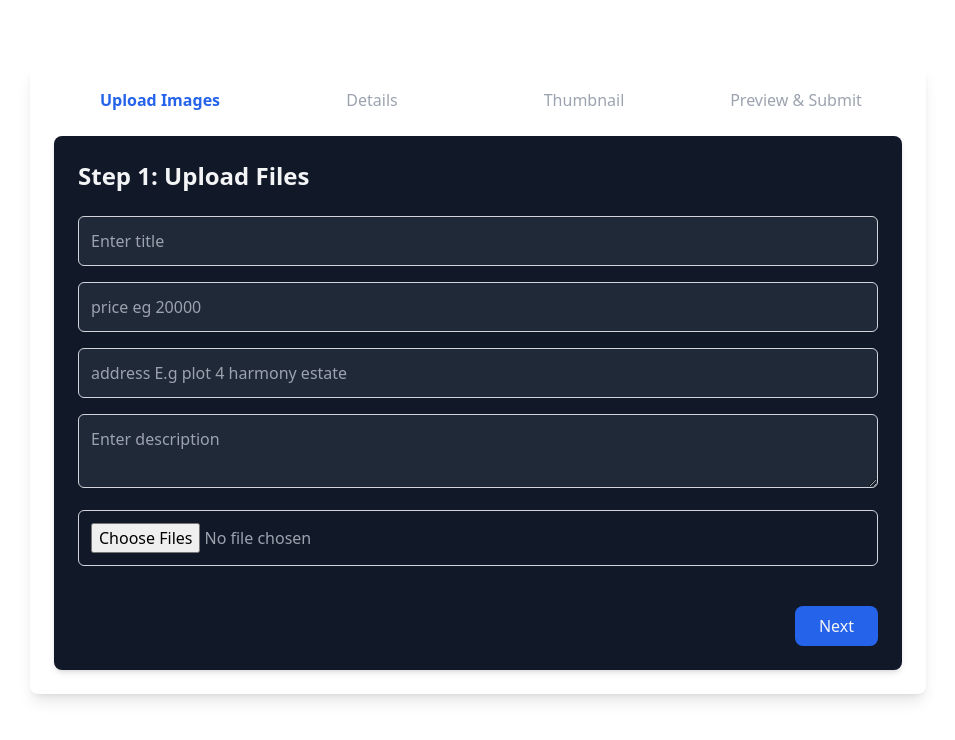
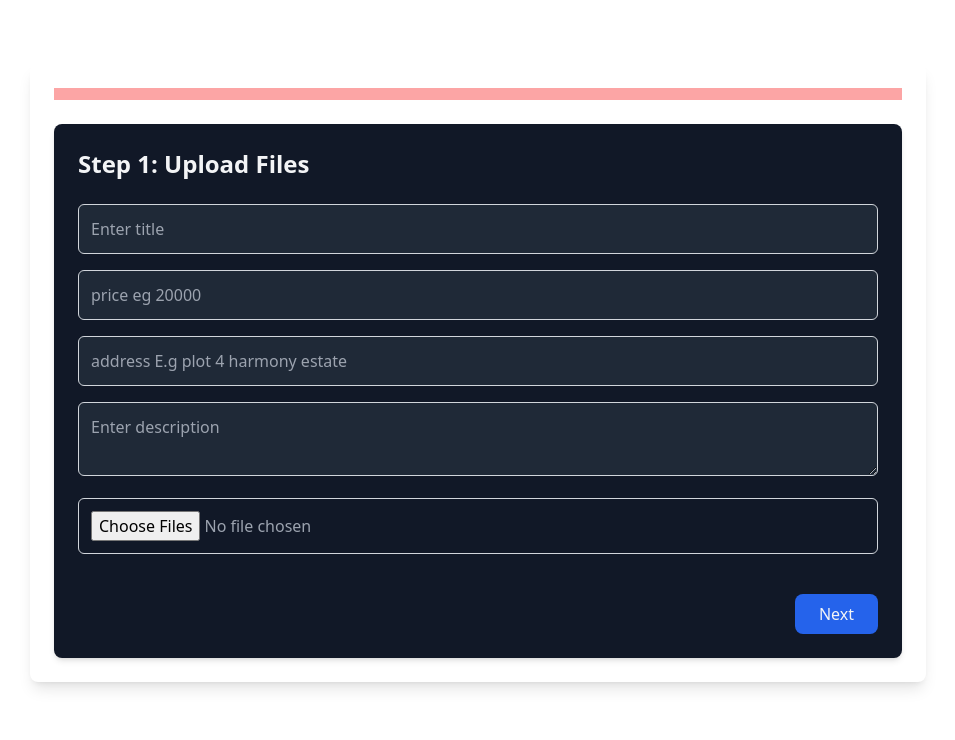
Before and after one commit to kenmentor/agent-with-me-frountend, a Next.js app: page /upload in a window 1280 px wide. Shown: the top 740 px of the page, without its empty margins (162-1117 px from the left). Built offline with nearby package versions, Linux system fonts and the light colour scheme.

Commit message:
add some track bar to upload

```diff
--- a/src/components/Upload1.tsx
+++ b/src/components/Upload1.tsx
@@ -36,7 +36,7 @@ const UploadWizard = () => {
     images:[],
     type:"",
     address:"",
-    state:"",
+    state:"Calabar",
     landmark:"",
     waterSuply:true,
     electricity:90,
@@ -55,12 +55,13 @@ const UploadWizard = () => {
     data.append("price",formData.price)
     data.append("location",formData.location)
     data.append("type",formData.type)
-    data.append("state",formData.price)
+    data.append("address",formData.address)
+    data.append("state",formData.state)
     data.append("landmark",formData.landmark)
     data.append("waterSuply",JSON.stringify(formData.waterSuply))
     data.append("electricity",JSON.stringify(formData.electricity))
-    formData.files.forEach(()  => {
-      data.append("files",formData.title)
+    formData.files.forEach((file)  => {
+      data.append("files",file)
     });
 
 
@@ -69,15 +70,14 @@ const UploadWizard = () => {
       body:data
     })
   };
+  console.log((100/6)*step)
   return (
     <div className="max-w-4xl mx-auto p-6 bg-white shadow-lg rounded-lg">
       {/* Progress Tracker */}
-      <div className="flex justify-between mb-6">
-        {["Upload Images", "Details", "Thumbnail", "Preview & Submit"].map(
-          (label, index) => (
-            <div key={index} className={`flex-1 text-center ${step === index + 1 ? "font-bold text-blue-600" : "text-gray-400"}`}>{label}</div>
-          )
-        )}
+      <div className="flex justify-between mb-6 w-full bg-red-300">
+        <div className="flex bg-blue-700 h-3" style={{
+          width:`${((step-1)/5)*100}%`
+        }}> </div>
       </div>
 
       {/* Step Components */}
```
